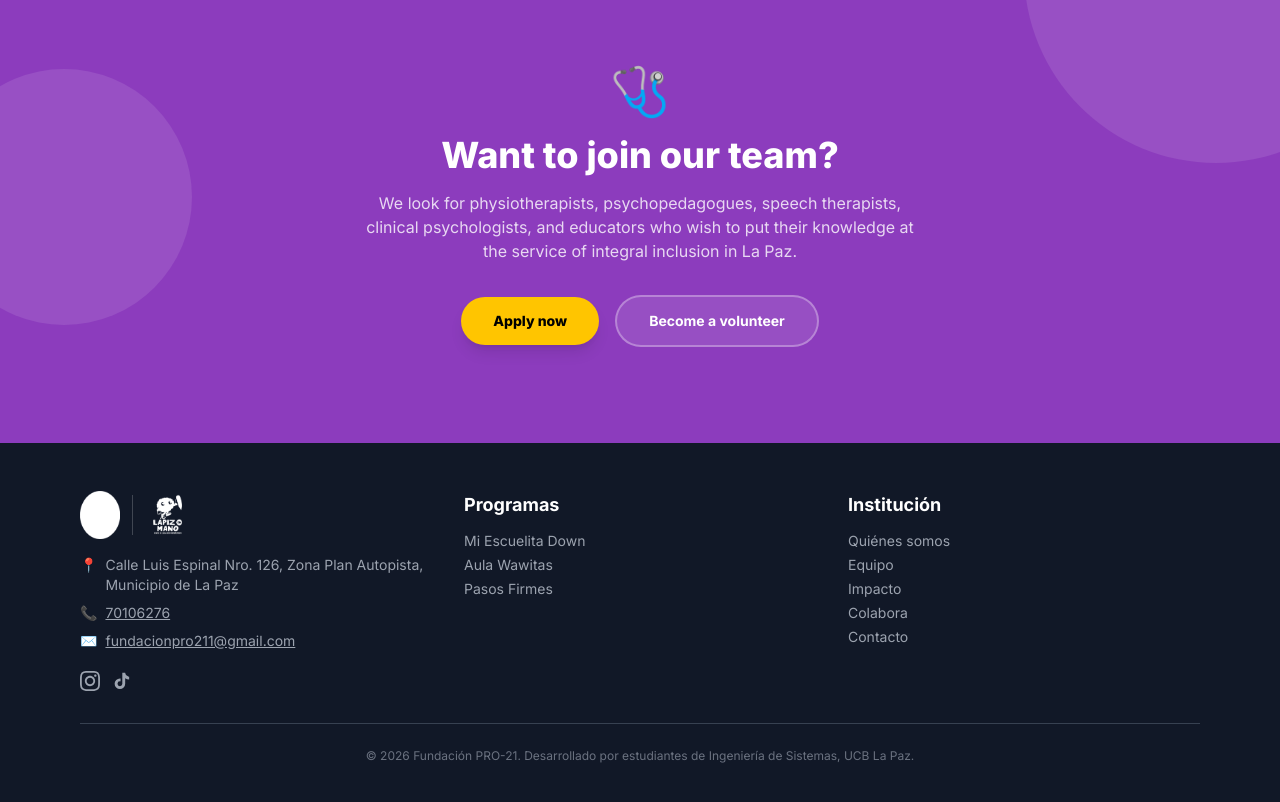
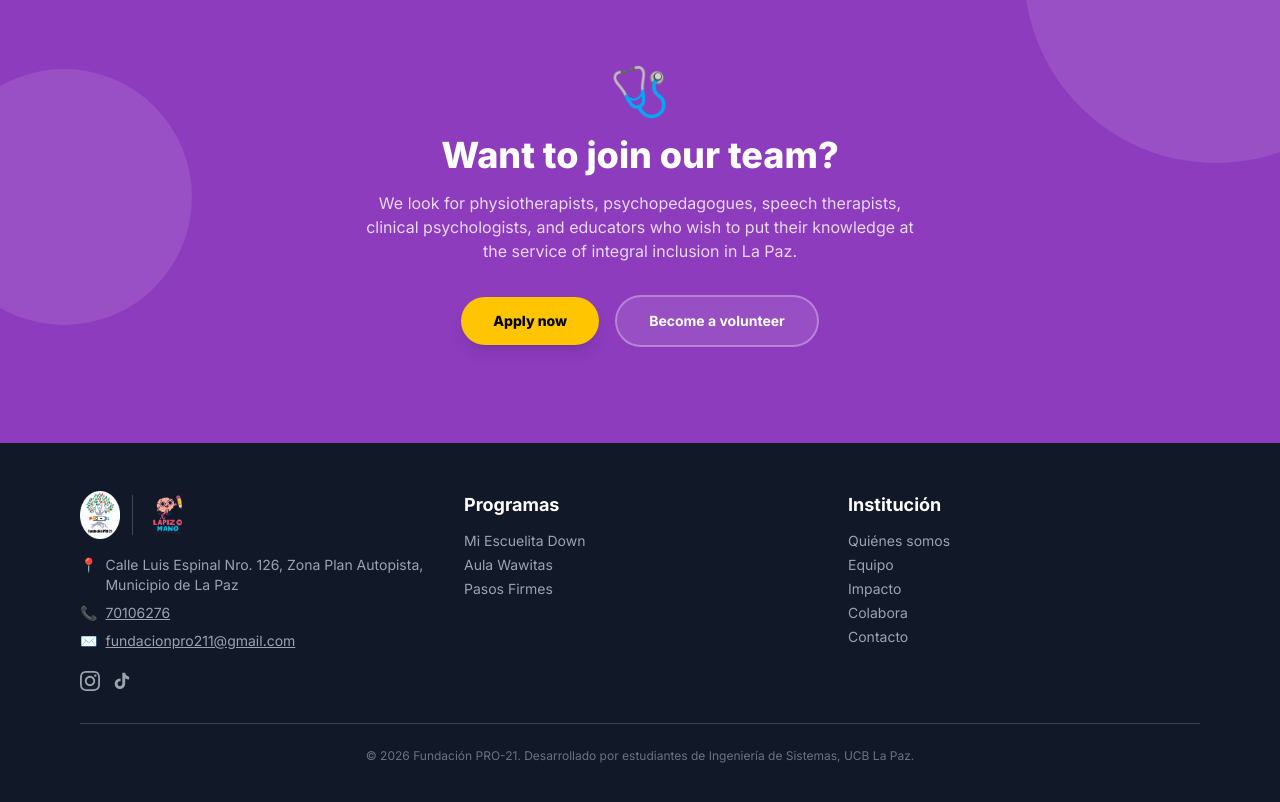
Before and after one commit to Rdrgrvram/Fundacion-PRO21-y-Centro-Lapiz-en-mano, a Next.js app: page /en/equipo in a window 1280 px wide. Shown: the part 4780-5582 px from the top of the page. Built offline with nearby package versions, Linux system fonts and the light colour scheme; no server answers.

Commit message:
fix: mostrar logos en colores originales en el Footer

```diff
--- a/components/layout/Footer.tsx
+++ b/components/layout/Footer.tsx
@@ -16,9 +16,9 @@ export default function Footer({ lang }: FooterProps) {
           {/* Columna 1: Identidad + contacto */}
           <div>
             <div className="flex items-center gap-3 mb-4">
-              <Image src="/icons/logo-pro21.png" alt="Fundación PRO-21" width={40} height={48} className="h-12 w-auto object-contain brightness-0 invert" />
+              <Image src="/icons/logo-pro21.png" alt="Fundación PRO-21" width={40} height={48} className="h-12 w-auto object-contain" />
               <div className="w-px h-10 bg-white/20" />
-              <Image src="/icons/logo-lapiz.png" alt="Centro Lápiz en Mano" width={40} height={40} className="h-12 w-auto object-contain brightness-0 invert" />
+              <Image src="/icons/logo-lapiz.png" alt="Centro Lápiz en Mano" width={40} height={40} className="h-12 w-auto object-contain" />
             </div>
 
             <ul className="mt-4 space-y-2 text-sm text-gray-400">
```
